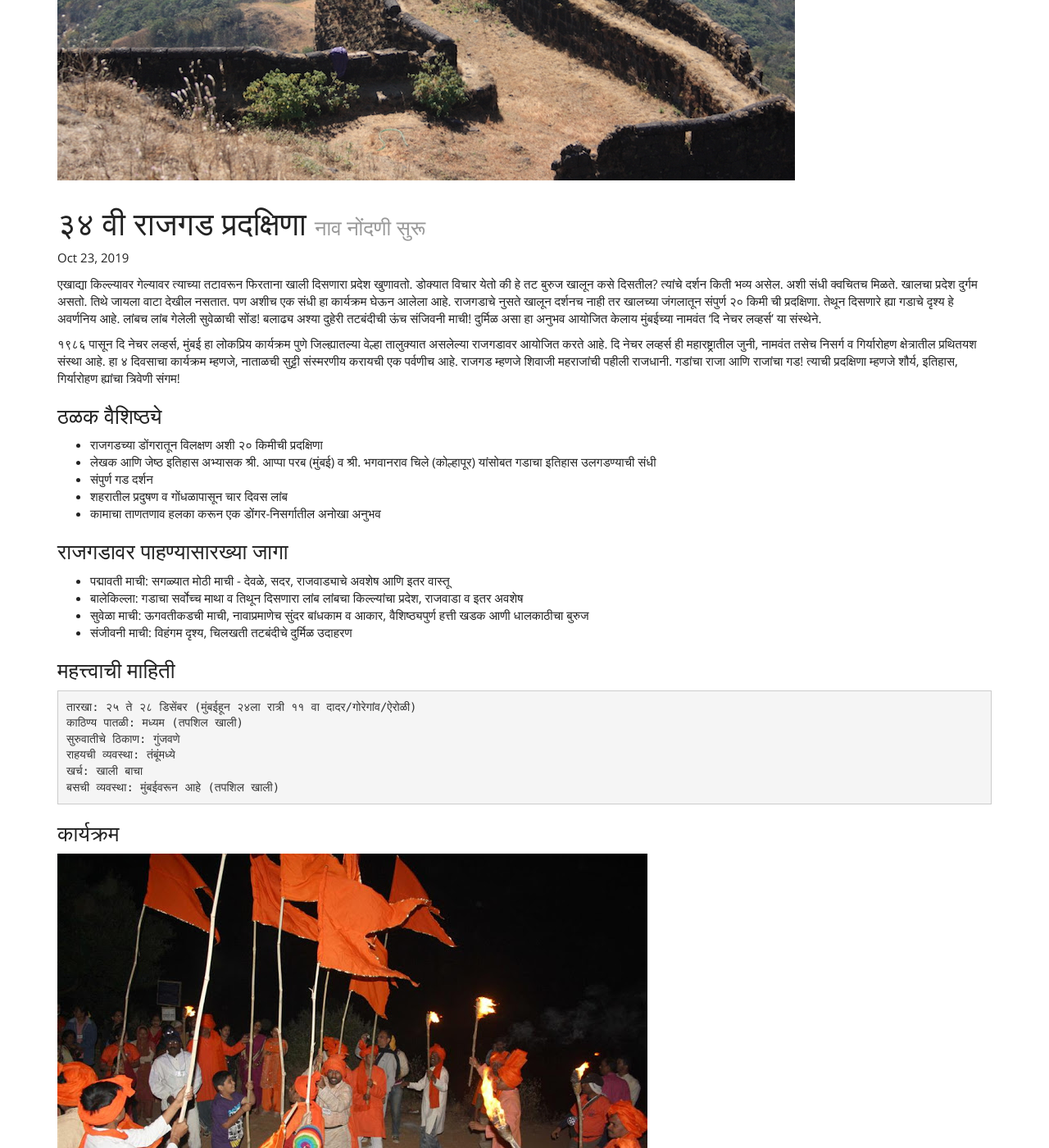
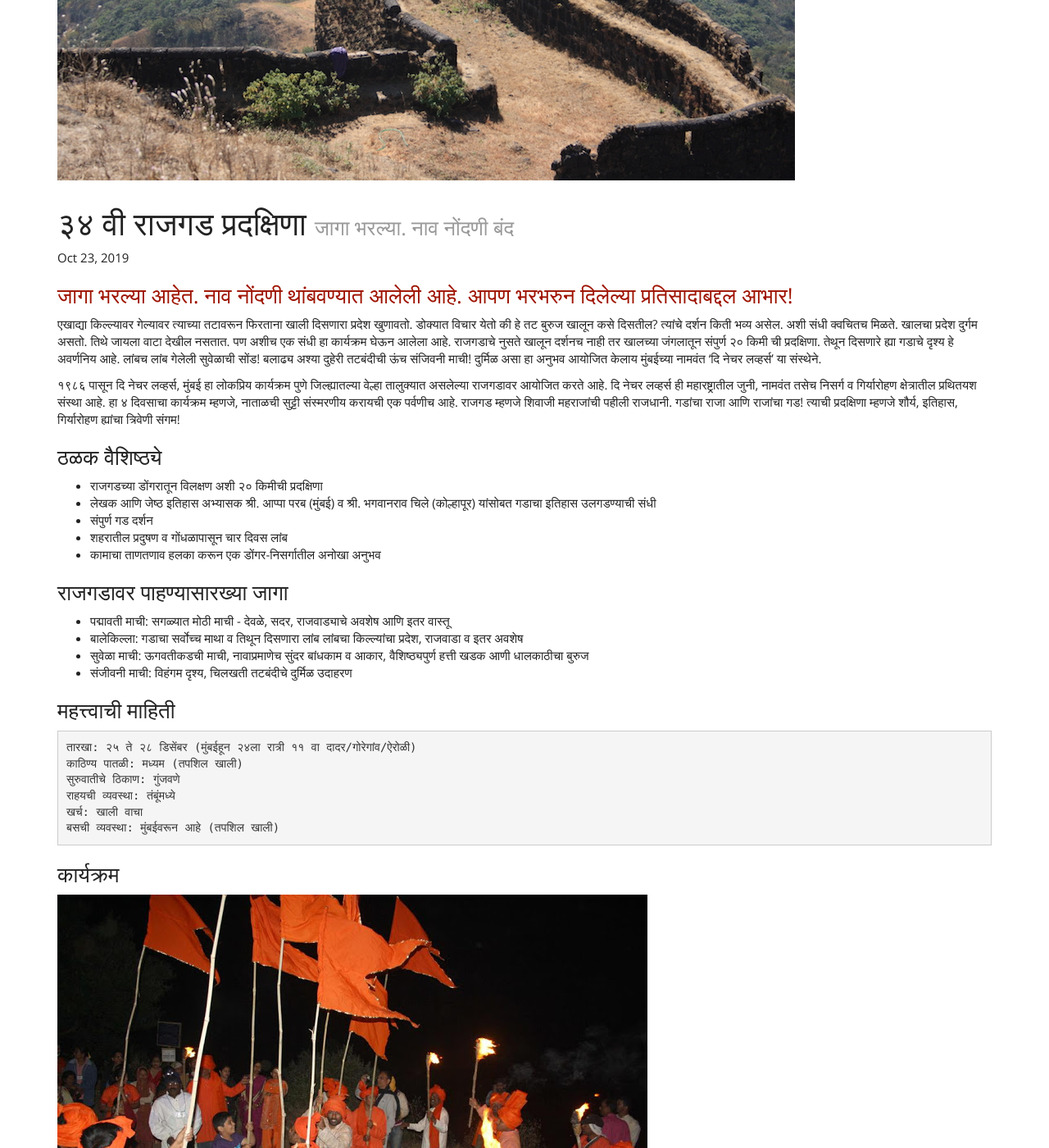
Before and after one commit to thenaturelovers/thenaturelovers.github.io, a Jekyll site: the page built from _posts/2019-10-23-rajgad-pradakshina-2019-mar.md, in a window 1280 px wide and 1400 px high, scrolled down 451 px. Shown: the whole window at 82% size. Built offline with Jekyll 4.4.1, drawn with Linux system fonts in a browser that asks for light colours; nearby versions of some CDN libraries; some of the changed text lies outside the part shown.

```diff
--- a/_posts/2019-10-23-rajgad-pradakshina-2019-mar.md
+++ b/_posts/2019-10-23-rajgad-pradakshina-2019-mar.md
@@ -1,6 +1,6 @@
 ---
 layout: post
-title:  ३४ वी राजगड प्रदक्षिणा <small>नाव नोंदणी सुरू</small>
+title:  ३४ वी राजगड प्रदक्षिणा <small>जागा भरल्या. नाव नोंदणी बंद</small>
 date:   2019-10-23 09:12:06 +0530
 meta: एखाद्या किल्ल्यावर गेल्यावर त्याच्या तटावरून फिरताना खाली दिसणारा प्रदेश खुणावतो. डोक्यात विचार येतो की हे तट बुरुज खालून कसे दिसतील? त्यांचे दर्शन किती भव्य असेल. अशी संधी क्वचितच मिळते. खालचा प्रदेश दुर्गम असतो. तिथे जायला वाटा देखील नसतात. पण एक संधी हा कार्यक्रम घेऊन येतोय. राजगडाचे नुसते खालून दर्शनच नाही तर खालच्या जंगलातून संपुर्ण २० किमी ची प्रदक्षिणा. तेथून दिसणारे ह्या गडाचे दृश्य हे अवर्णनिय आहे. लांबच लांब गेलेली सुवेळाची सोंड! बलाढ्य अश्या दुहेरी तटबंदीची ऊंच संजिवनी माची! दुर्मिळ असा हा अनुभव आयोजित केलाय मुंबईच्या नामवंत 'दि नेचर लव्हर्स' या संस्थेने.
 keysubtext:
@@ -9,6 +9,11 @@ teaser-img: 700px_suvela_with_backwaters.jpg
 teaser-orientation: landscape
 categories: course
 ---
+
+<h3 style="color: #9e1200">
+ जागा भरल्या आहेत. नाव नोंदणी थांबवण्यात आलेली आहे. आपण भरभरुन दिलेल्या प्रतिसादाबद्दल आभार!
+</h3>
+
 एखाद्या किल्ल्यावर गेल्यावर त्याच्या तटावरून फिरताना खाली दिसणारा प्रदेश खुणावतो. डोक्यात
 विचार येतो की हे तट बुरुज खालून कसे दिसतील? त्यांचे दर्शन किती भव्य असेल. अशी संधी क्वचितच
 मिळते. खालचा प्रदेश दुर्गम असतो. तिथे जायला वाटा देखील नसतात. पण अशीच एक संधी हा कार्यक्रम घेऊन
@@ -49,7 +54,7 @@ categories: course
     काठिण्य पातळी: मध्यम (तपशिल खाली)
     सुरुवातीचे ठिकाण: गुंजवणे
     राहयची व्यवस्था: तंबूंमध्ये
-    खर्च: खाली बाचा
+    खर्च: खाली वाचा
     बसची व्यवस्था: मुंबईवरून आहे (तपशिल खाली)
 
 ### कार्यक्रम
@@ -112,7 +117,12 @@ _मुंबई-गुंजवणे-मुंबई प्रवास खर
 देणगिदार तसेच संस्थेच्या सभासदांकडून आलेल्या देणग्यांमुळे हा कार्यक्रम इतक्या माफक दरात ठेवणे आम्हाला
 परवडते. त्या सर्वांचे मनापासून आभार.
 
+
 ### आमच्या बॅंकेचे तपशिल
+
+<h4 style="color: #9e1200">
+ जागा भरल्या आहेत. नाव नोंदणी थांबवण्यात आलेली आहे. आपण भरभरुन दिलेल्या प्रतिसादाबद्दल आभार!
+</h4>
 
     Bank Name:     Union Bank of India
     Branch:        Malad (West)
@@ -125,6 +135,10 @@ _मुंबई-गुंजवणे-मुंबई प्रवास खर
 
 
 ### नाव नोंदणी
+
+<h4 style="color: #9e1200">
+ जागा भरल्या आहेत. नाव नोंदणी थांबवण्यात आलेली आहे. आपण भरभरुन दिलेल्या प्रतिसादाबद्दल आभार!
+</h4>
 
 - पैसे भरल्यावर नोंदणी फॉर्म भरावा.
 - **नोंदणी ऑनलाईन आहे** - **[नोंदणी फॉर्म साठी इथे क्लिक करा](https://forms.gle/pJQgkAJ1MyCuAGWz5)**
```
Also changed, not shown: _posts/2019-10-22-rajgad-pradakshina-2019.md (+14 -1 lines).
